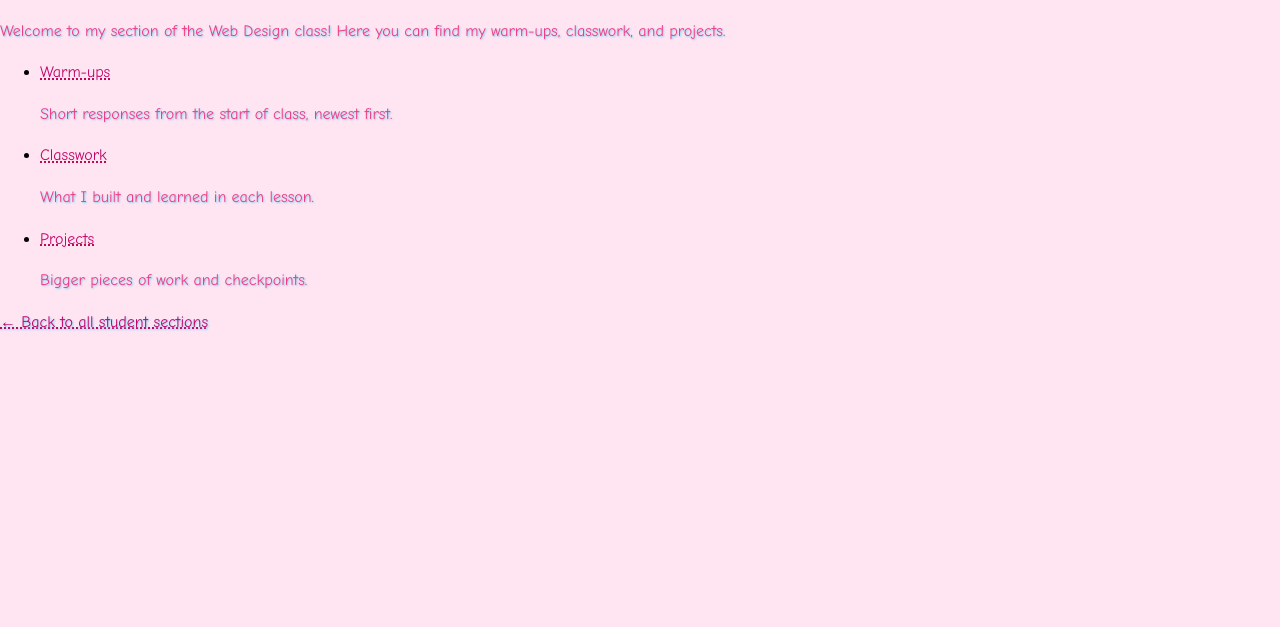
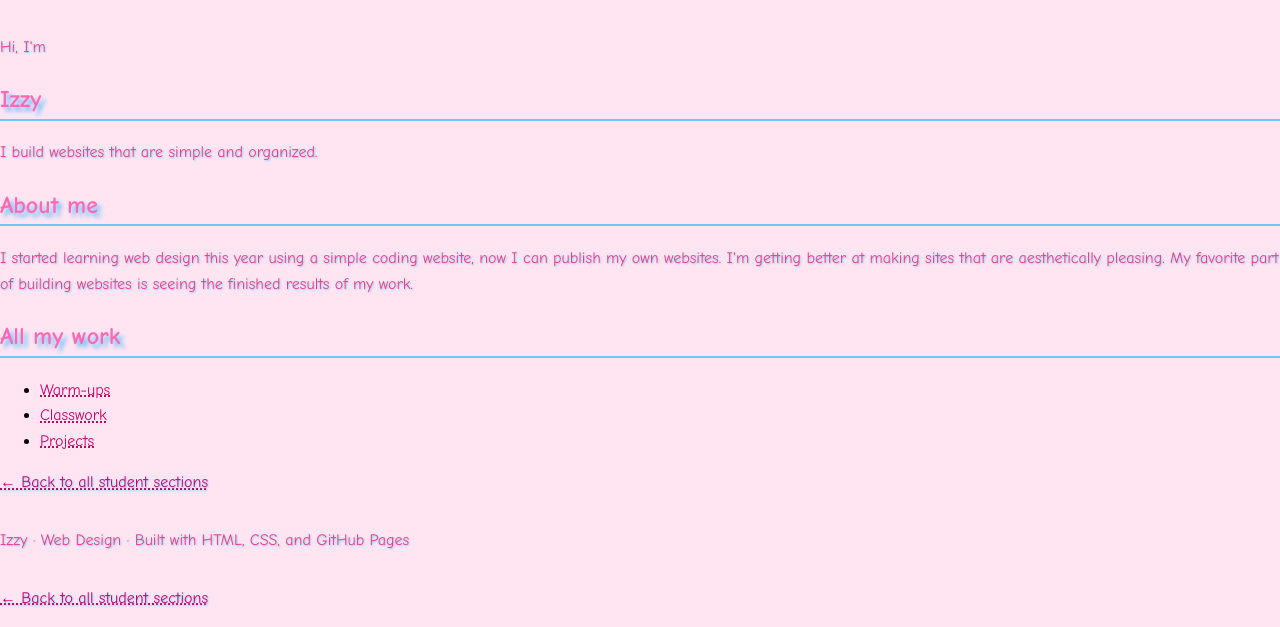
Before and after one commit to montverde-webdesign/izzy-schwartzberg, a plain HTML site: page index.html in a window 1280 px wide. Shown: the part 263-890 px from the top of the page. Before the commit the page ends 800 px from the top, so only its background shows below. Drawn offline with Linux system fonts and the light colour scheme.

Commit message:
Add portfolio hero and about me

```diff
--- a/index.html
+++ b/index.html
@@ -1,46 +1,73 @@
-<!DOCTYPE html>
+<!doctype html>
 <html lang="en">
   <head>
-  <meta charset="UTF-8">
-  <meta name="viewport" content="width=device-width, initial-scale=1.0">
+    <meta charset="UTF-8" />
+    <meta name="viewport" content="width=device-width, initial-scale=1.0" />
     <title>Izzy Schwartzberg's Section | Web Design</title>
-  <link rel="stylesheet" href="style.css">
+    <link rel="stylesheet" href="style.css" />
   </head>
   <body>
     <header>
       <nav>
-      <a href="https://montverde-webdesign.github.io/" class="logo">Web Design</a>
+        <a href="https://montverde-webdesign.github.io/" class="logo"
+          >Web Design</a
+        >
         <ul>
           <li><a href="index.html">My Section</a></li>
           <li><a href="warm-ups/index.html">Warm-ups</a></li>
           <li><a href="classwork/index.html">Classwork</a></li>
           <li><a href="projects/index.html">Projects</a></li>
 
-        <li><a href="https://montverde-webdesign.github.io/assignments.html">Assignments</a></li>
+          <li>
+            <a href="https://montverde-webdesign.github.io/assignments.html"
+              >Assignments</a
+            >
+          </li>
         </ul>
       </nav>
     </header>
 
-  <main>
     <h1>Izzy Schwartzberg's Section</h1>
 
-    <p>Welcome to my section of the Web Design class! Here you can find my warm-ups, classwork, and projects.</p>
-    <ul class="categories">
-      <li>
-        <a href="warm-ups/index.html">Warm-ups</a>
-        <p>Short responses from the start of class, newest first.</p>
-      </li>
-      <li>
-        <a href="classwork/index.html">Classwork</a>
-        <p>What I built and learned in each lesson.</p>
-      </li>
-      <li>
-        <a href="projects/index.html">Projects</a>
-       <p>Bigger pieces of work and checkpoints.</p>
-      </li>
+    <main>
+      <section class="hero">
+        <p class="hello">Hi, I'm</p>
+        <h1>Izzy</h1>
+        <p class="intro">I build websites that are simple and organized.</p>
+      </section>
+
+      <section class="about">
+        <h2>About me</h2>
+        <p>
+          I started learning web design this year using a simple coding website,
+          now I can publish my own websites. I'm getting better at making sites
+          that are aesthetically pleasing. My favorite part of building websites
+          is seeing the finished results of my work.
+        </p>
+      </section>
+
+      <section class="all-work">
+        <h2>All my work</h2>
+        <ul class="work-links">
+          <li><a href="warm-ups/index.html">Warm-ups</a></li>
+          <li><a href="classwork/index.html">Classwork</a></li>
+          <li><a href="projects/index.html">Projects</a></li>
         </ul>
+      </section>
 
-    <p><a href="https://montverde-webdesign.github.io/submissions.html">&larr; Back to all student sections</a></p>
+      <p>
+        <a href="https://montverde-webdesign.github.io/submissions.html"
+          >&larr; Back to all student sections</a
+        >
+      </p>
     </main>
+<footer>
+  <p>Izzy &middot; Web Design &middot; Built with HTML, CSS, and GitHub Pages</p>
+</footer>
+    <p>
+      <a href="https://montverde-webdesign.github.io/submissions.html"
+        >&larr; Back to all student sections</a
+      >
+    </p>
   </body>
 </html>
```
Lines whose indentation alone changed are shown as unchanged.
